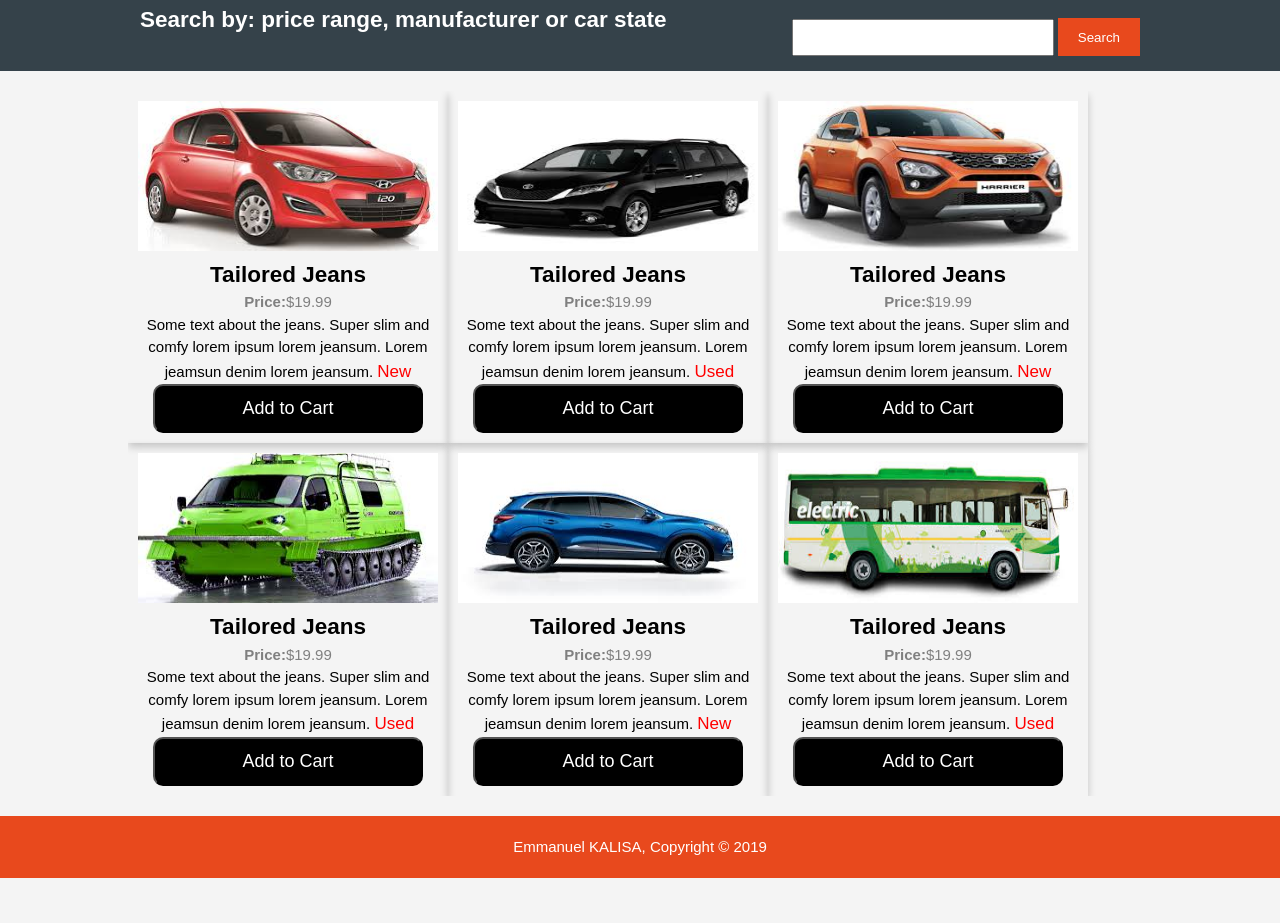
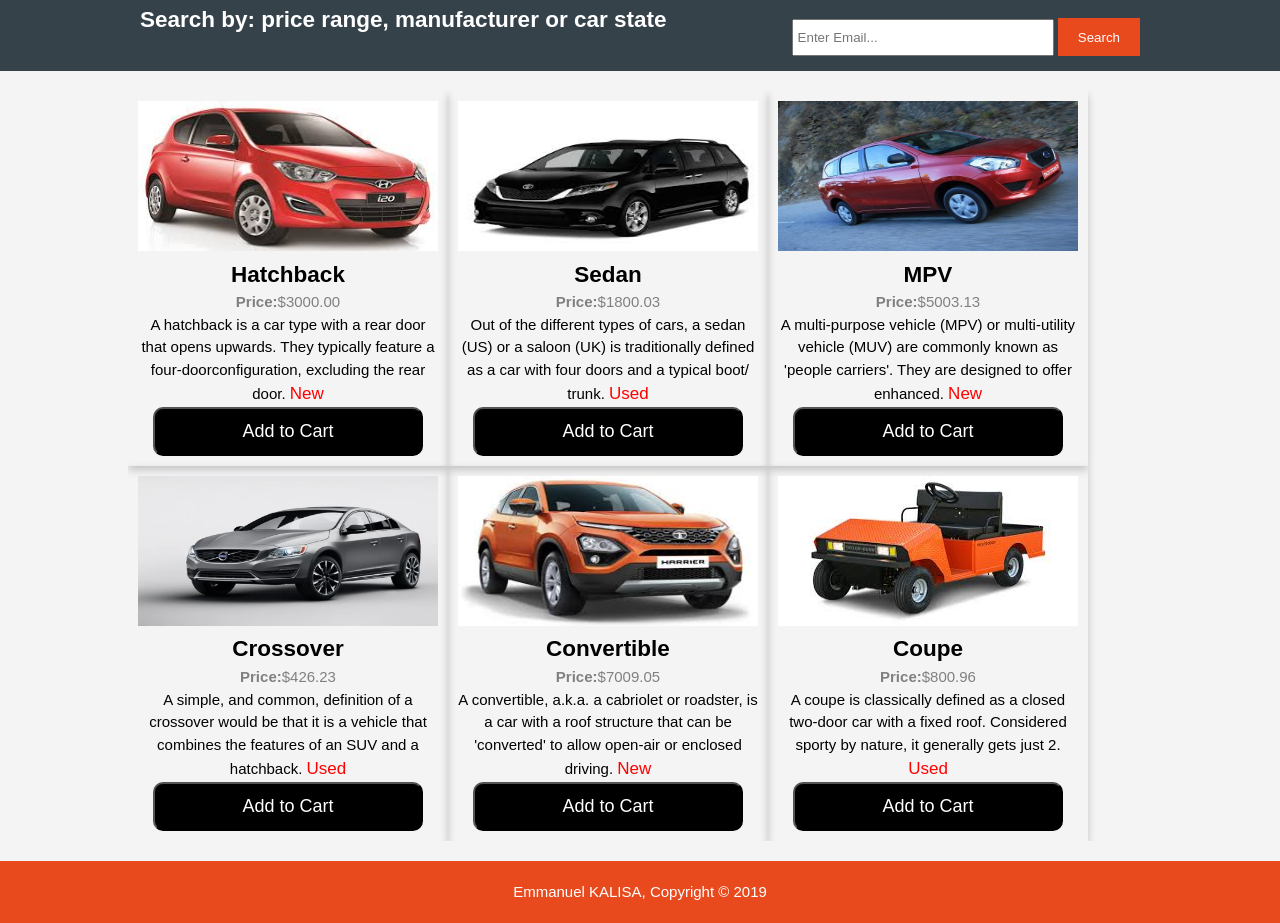
Before and after one commit to Emmykalisa/AutoMart, a plain HTML site: page UI/index.html in a window 1280 px wide. Shown: the part 495-1418 px from the top of the page. Before the commit the page ends 1373 px from the top, so only its background shows below. Drawn offline with Linux system fonts and the light colour scheme.

```diff
--- a/UI/css/style.css
+++ b/UI/css/style.css
@@ -248,6 +248,13 @@
     width: 46%;
     margin: 20px 30px 0 0;
 }
+.single__text button{
+  width: 100px;
+  height: 40px;
+  background-color: red;
+  float: right;
+  border-radius: 10px;
+}
 .single__text {
     display: inline-block;
     width: 46%;
--- a/UI/css/style_login.css
+++ b/UI/css/style_login.css
@@ -2,6 +2,7 @@
 	margin: 0;
 	padding: 0;
 	background-image: url(../imgs/25.jpg);
+	/* background-color: rebeccapurple; */
 	-webkit-background-size: cover;
 	background-size: cover;
 	font-family: Tahoma, sans-serif;
--- a/UI/css/style_register.css
+++ b/UI/css/style_register.css
@@ -1,7 +1,7 @@
 body{
 	margin: 0;
 	padding: 0;
-	background-image: url(../imgs/5.jpg);
+	background-image: url(../imgs/25.jpg);
 	-webkit-background-size: cover;
 	background-size: cover;
 	font-family: Tahoma, sans-serif;
--- a/UI/index.html
+++ b/UI/index.html
@@ -25,7 +25,7 @@
       </div>
     </header>
 
-    <section id="showcase" style="background-image: url('imgs/6.jpeg')">
+    <section id="showcase" style="background-image: url('../imgs/6.jpeg')">
       <div class="container">
         <h1>marketplace for automobiles of diverse makes, model or body type</h1>
         <p>With Auto Mart, users can sell their cars or buy from trusted dealerships or private sellers. </p>
@@ -36,7 +36,7 @@
       <div class="container">
         <h1>Search by: price range, manufacturer or car state</h1>
         <form>
-          <input type="email">
+          <input type="email" placeholder="Enter Email..." >
           <button type="submit" class="button_1">Search</button>
         </form>
       </div>
@@ -45,58 +45,58 @@
     <section id="boxes">
       <div class="container">
         <div class="card">
-          <img src="imgs/1.jpeg" alt="Denim Jeans" style="width:100%">
-          <h1>Tailored Jeans</h1>
-          <p class="price"><b>Price:</b>$19.99</p>
-          <p>Some text about the jeans. Super slim and comfy lorem ipsum lorem jeansum. Lorem jeamsun denim lorem jeansum.
+          <a href="html/specific_car.html"><img src="imgs/1.jpeg" alt="Denim Jeans" style="width:100%"></a>
+          <h1>Hatchback</h1>
+          <p class="price"><b>Price:</b>$3000.00</p>
+          <p>A hatchback is a car type with a rear door that opens upwards. They typically feature a four-doorconfiguration, excluding the rear door.
             <span>New</span>
           </p>
-          <p><button>Add to Cart</button></p>
+          <p><a href="html/cart.html"><button>Add to Cart</button></a></p>
         </div>
         <div class="card">
-          <a href="#"><img src="imgs/2.jpeg" alt="Denim Jeans" style="width:100%"><a>
-          <h1>Tailored Jeans</h1>
-          <p class="price"><b>Price:</b>$19.99</p>
-          <p>Some text about the jeans. Super slim and comfy lorem ipsum lorem jeansum. Lorem jeamsun denim lorem jeansum.
+          <a href="html/specific_car.html"><img src="imgs/2.jpeg" alt="Denim Jeans" style="width:100%"><a>
+          <h1>Sedan</h1>
+          <p class="price"><b>Price:</b>$1800.03</p>
+          <p>Out of the different types of cars, a sedan (US) or a saloon (UK) is traditionally defined as a car with four doors and a typical boot/ trunk.
             <span>Used</span>
           </p>
-          <p><button>Add to Cart</button></p>
+          <p><a href="html/cart.html"><button>Add to Cart</button></a></p>
         </div>
         <div class="card">
-          <img src="imgs/3.jpeg" alt="Denim Jeans" style="width:100%">
-          <h1>Tailored Jeans</h1>
-          <p class="price"><b>Price:</b>$19.99</p>
-          <p>Some text about the jeans. Super slim and comfy lorem ipsum lorem jeansum. Lorem jeamsun denim lorem jeansum.
+          <a href="html/specific_car.html"><img src="imgs/22.jpg" alt="Denim Jeans" style="width:100%"></a>
+          <h1>MPV</h1>
+          <p class="price"><b>Price:</b>$5003.13</p>
+          <p>A multi-purpose vehicle (MPV) or multi-utility vehicle (MUV) are commonly known as 'people carriers'. They are designed to offer enhanced.
             <span>New</span>
           </p>
-          <p><button>Add to Cart</button></p>
+          <p><a href="html/cart.html"><button>Add to Cart</button></a></p>
         </div>
         <div class="card">
-          <img src="imgs/4.jpeg" alt="Denim Jeans" style="width:100%">
-          <h1>Tailored Jeans</h1>
-          <p class="price"><b>Price:</b>$19.99</p>
-          <p>Some text about the jeans. Super slim and comfy lorem ipsum lorem jeansum. Lorem jeamsun denim lorem jeansum.
+          <a href="html/specific_car.html"><img src="imgs/4.jpg" alt="Denim Jeans" style="width:100%"></a>
+          <h1>Crossover</h1>
+          <p class="price"><b>Price:</b>$426.23</p>
+          <p>A simple, and common, definition of a crossover would be that it is a vehicle that combines the features of an SUV and a hatchback.
             <span>Used</span>
           </p>
-          <p><button>Add to Cart</button></p>
+          <p><a href="html/cart.html"><button>Add to Cart</button></a></p>
         </div>
         <div class="card">
-          <img src="imgs/5.jpeg" alt="Denim Jeans" style="width:100%">
-          <h1>Tailored Jeans</h1>
-          <p class="price"><b>Price:</b>$19.99</p>
-          <p>Some text about the jeans. Super slim and comfy lorem ipsum lorem jeansum. Lorem jeamsun denim lorem jeansum.
+          <a href="html/specific_car.html"><img src="imgs/3.jpeg" alt="Denim Jeans" style="width:100%"></a>
+          <h1>Convertible</h1>
+          <p class="price"><b>Price:</b>$7009.05</p>
+          <p>A convertible, a.k.a. a cabriolet or roadster, is a car with a roof structure that can be 'converted' to allow open-air or enclosed driving.
             <span>New</span>
           </p>
-          <p><button>Add to Cart</button></p>
+          <p><a href="html/cart.html"><button>Add to Cart</button></a></p>
         </div>
         <div class="card">
-          <img src="imgs/7.jpeg" alt="Denim Jeans" style="width:100%">
-          <h1>Tailored Jeans</h1>
-          <p class="price"><b>Price:</b>$19.99</p>
-          <p>Some text about the jeans. Super slim and comfy lorem ipsum lorem jeansum. Lorem jeamsun denim lorem jeansum.
+          <a href="html/specific_car.html"><img src="imgs/19.jpeg" alt="Denim Jeans" style="width:100%"></a>
+          <h1>Coupe</h1>
+          <p class="price"><b>Price:</b>$800.96</p>
+          <p>A coupe is classically defined as a closed two-door car with a fixed roof. Considered sporty by nature, it generally gets just 2.
             <span>Used</span>
           </p>
-          <p><button>Add to Cart</button></p>
+          <p><a href="html/cart.html"><button>Add to Cart</button></a></p>
         </div>
       </div>
     </section>
```
Also changed, not shown: UI/html/specific_car.html (+3 -2 lines), UI/imgs/22.jpg (added), UI/imgs/4.jpg (added).
